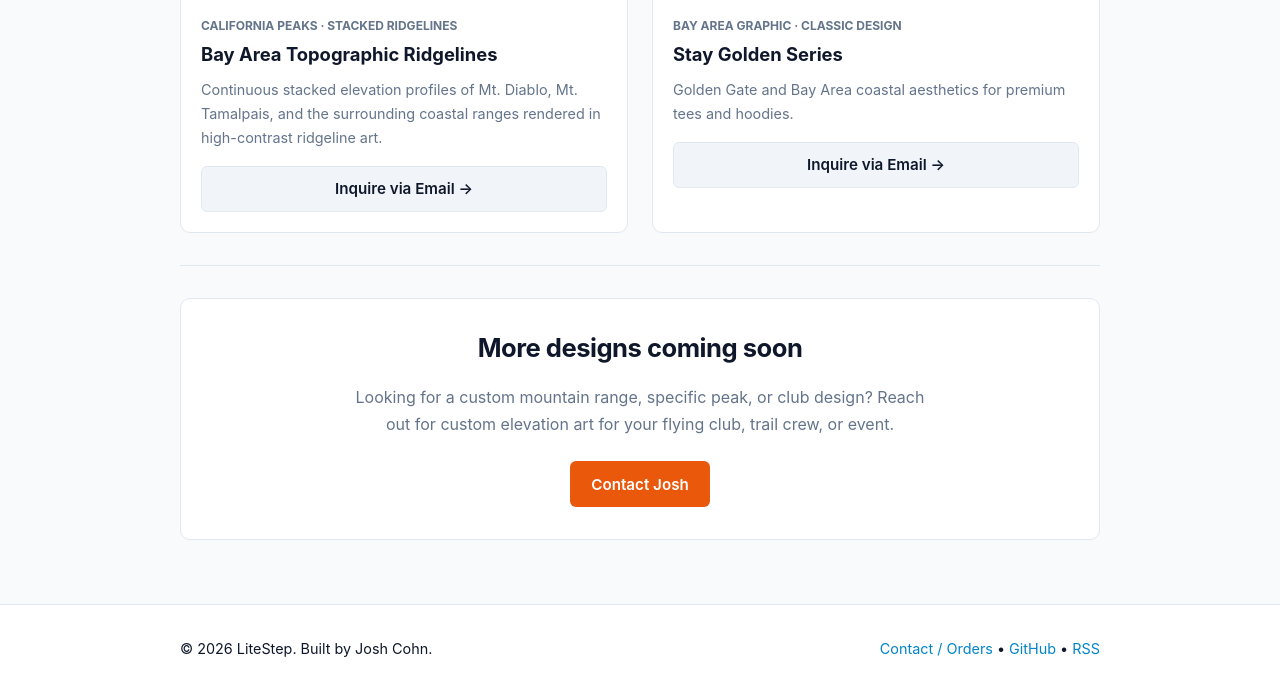
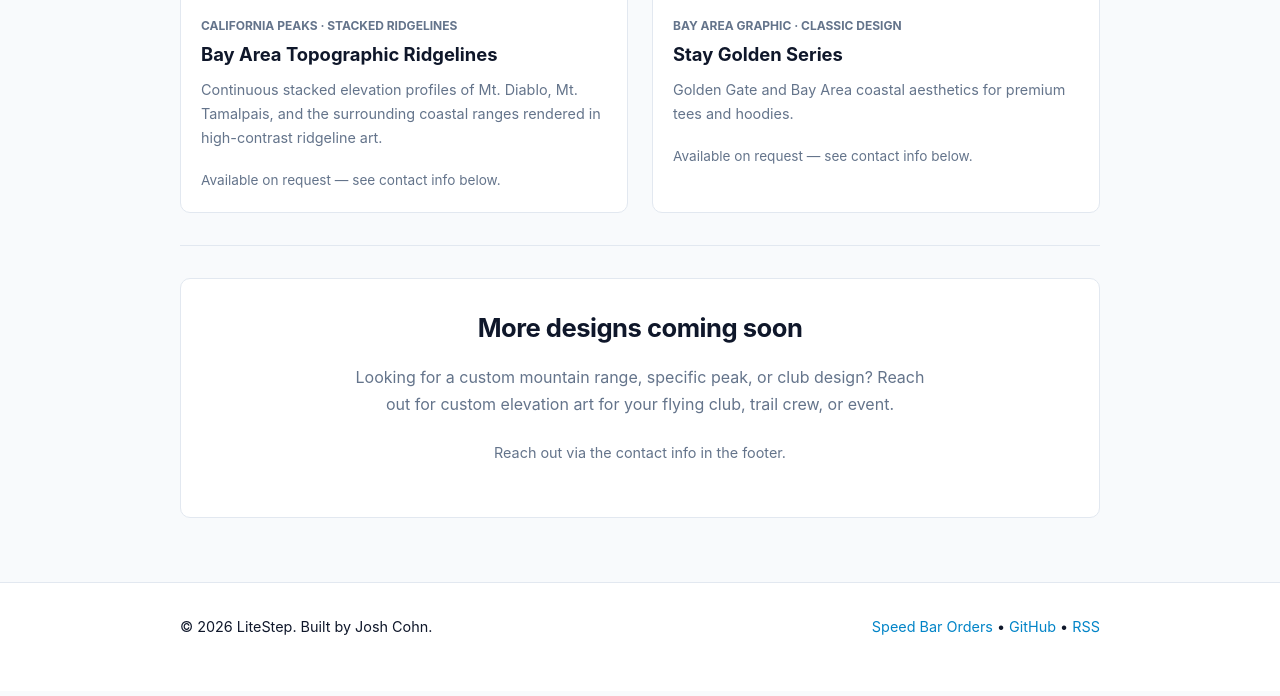
Before and after one commit to jbcohn/litestep.site, a Jekyll site: the page built from merch/index.md, in a window 1280 px wide and 900 px high, scrolled down 1589 px, cut to the strip 187-883 px from the top of the window. Built offline with Jekyll 4.4.1, drawn with Linux system fonts in a browser that asks for light colours.

Commit message:
Remove prominent email links, funnel visitors through speedbar page first

```diff
--- a/_includes/footer.html
+++ b/_includes/footer.html
@@ -5,7 +5,7 @@
     </div>
     <div>
       <p>
-        <a href="mailto:{{ site.email }}">Contact / Orders</a> &bull;
+        <a href="{{ '/speedbar/' | relative_url }}">Speed Bar Orders</a> &bull;
         <a href="https://github.com/{{ site.github_username }}">GitHub</a> &bull;
         <a href="{{ '/feed.xml' | relative_url }}">RSS</a>
       </p>
--- a/merch/index.md
+++ b/merch/index.md
@@ -116,9 +116,7 @@ permalink: /merch/
       <p style="font-size: 0.9rem; color: var(--text-muted); margin-bottom: 1rem;">
         Continuous stacked elevation profiles of Mt. Diablo, Mt. Tamalpais, and the surrounding coastal ranges rendered in high-contrast ridgeline art.
       </p>
-      <a href="mailto:jbcohn@gmail.com?subject=Bay%20Area%20Ridgeline%20Print%20Inquiry" class="btn btn-secondary" style="width: 100%; text-align: center; display: block; box-sizing: border-box;">
-        Inquire via Email →
-      </a>
+      <span style="font-size: 0.85rem; color: var(--text-muted);">Available on request — see contact info below.</span>
     </div>
   </div>
 
@@ -137,9 +135,7 @@ permalink: /merch/
       <p style="font-size: 0.9rem; color: var(--text-muted); margin-bottom: 1rem;">
         Golden Gate and Bay Area coastal aesthetics for premium tees and hoodies.
       </p>
-      <a href="mailto:jbcohn@gmail.com?subject=Stay%20Golden%20Inquiry" class="btn btn-secondary" style="width: 100%; text-align: center; display: block; box-sizing: border-box;">
-        Inquire via Email →
-      </a>
+      <span style="font-size: 0.85rem; color: var(--text-muted);">Available on request — see contact info below.</span>
     </div>
   </div>
 
@@ -152,5 +148,5 @@ permalink: /merch/
   <p style="max-width: 580px; margin: 0.5rem auto 1.5rem auto; color: var(--text-muted);">
     Looking for a custom mountain range, specific peak, or club design? Reach out for custom elevation art for your flying club, trail crew, or event.
   </p>
-  <a href="mailto:jbcohn@gmail.com?subject=Custom%20Apparel%20Inquiry" class="btn btn-primary">Contact Josh</a>
+  <p style="color: var(--text-muted); font-size: 0.9rem;">Reach out via the contact info in the footer.</p>
 </div>
```
Also changed, not shown: index.md (+1 -1 lines).
